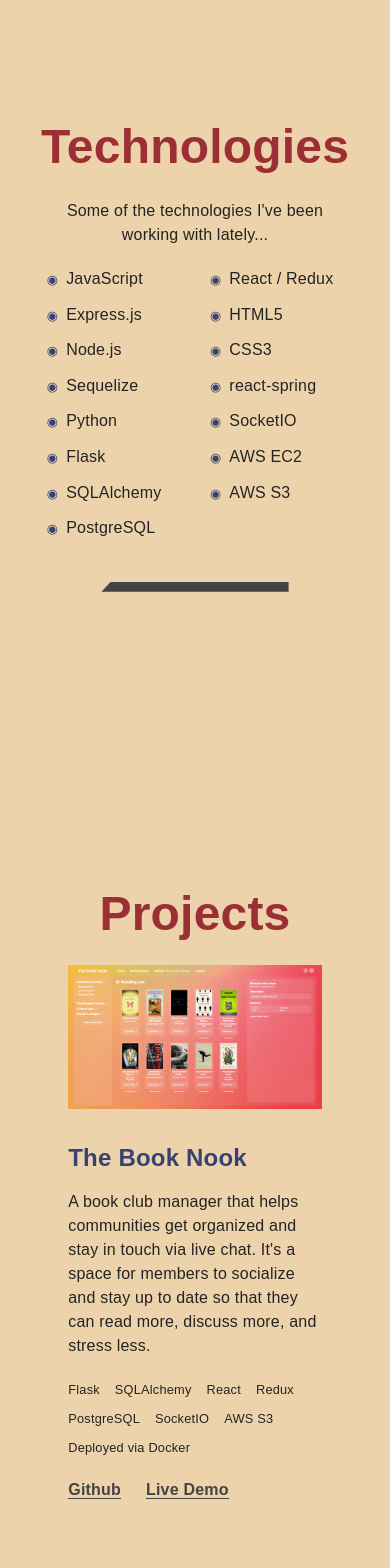
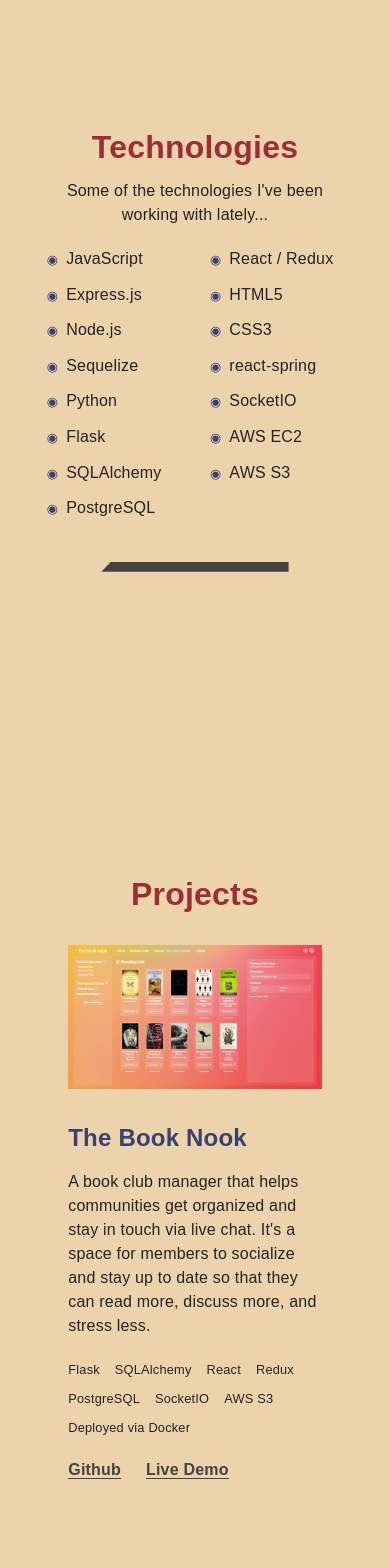
Before and after one commit to christywchen/christychen.com, a React (Create React App) app: page / in a window 390 px wide. Shown: the part 2140-3708 px from the top of the page. Built offline with nearby package versions, Linux system fonts and the light colour scheme; a web font is replaced by a local one.

Commit message:
updated header sizes for mobile.

```diff
--- a/src/components/Contact/Contact.css
+++ b/src/components/Contact/Contact.css
@@ -19,3 +19,14 @@
 .contact__header--links {
     display: flex;
 }
+
+@media only screen and (max-width: 672px) {
+    #contact__container {
+        width: 85%;
+    }
+
+    .contact__header {
+        font-size: 2em;
+        margin: 10px 0px;
+    }
+}
--- a/src/components/Projects/Projects.css
+++ b/src/components/Projects/Projects.css
@@ -124,6 +124,11 @@
         grid-gap: 30px;
     }
 
+    .projects__header {
+        font-size: 2em;
+        margin: 10px 0px 20px;
+    }
+
     .projects__item--desc {
         flex-grow: 0;
         flex-basis: auto;
--- a/src/components/Technologies/Technologies.css
+++ b/src/components/Technologies/Technologies.css
@@ -44,6 +44,11 @@ ul.technologies__list li:before {
         width: 80%;
     }
 
+    .technologies__header {
+        font-size: 2em;
+        margin: 10px 0px;
+    }
+
     .technologies__desc {
         text-align: center;
     }
```
